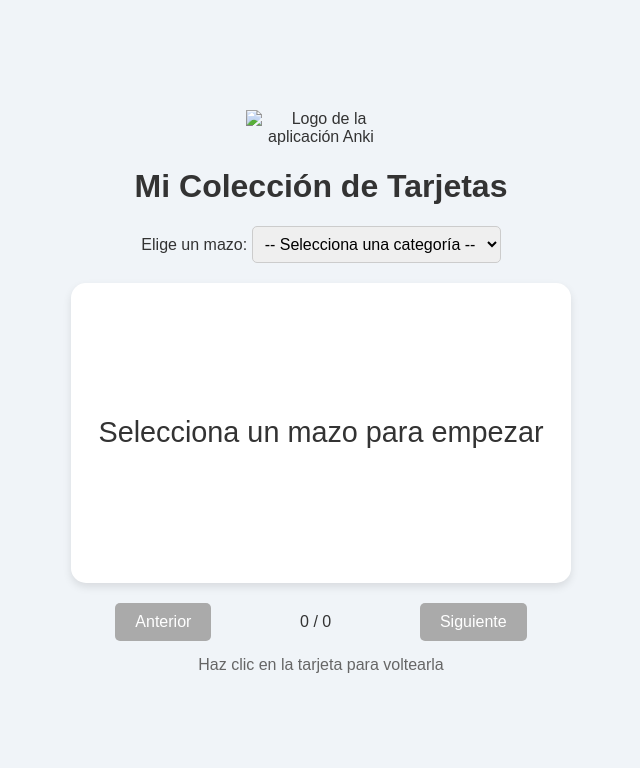
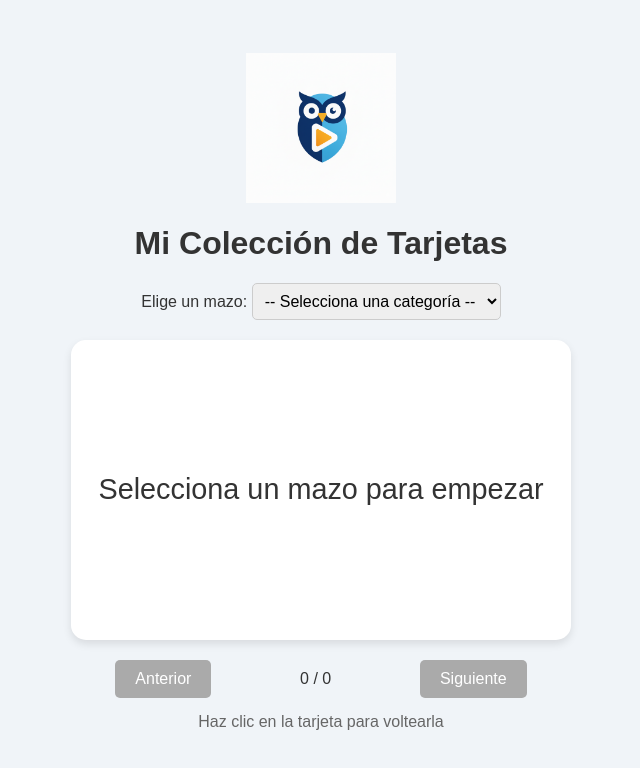
Before and after one commit to aruxo02/AnkiPL, a plain HTML site: page index.html in a window 1280 px wide. Shown: the whole page, without its empty margins (319-959 px from the left). Drawn offline with Linux system fonts and the light colour scheme.

Commit message:
Update index.html

```diff
--- a/index.html
+++ b/index.html
@@ -8,7 +8,7 @@
 </head>
 <body>
     <div class="main-container">
-        <img src="/img/logo.png" alt="Logo de la aplicación Anki" class="app-logo">
+        <img src="img/icon.png" alt="Logo de la aplicación Anki" class="app-logo">
         <h1>Mi Colección de Tarjetas</h1>
 
         <div class="controls">
```
